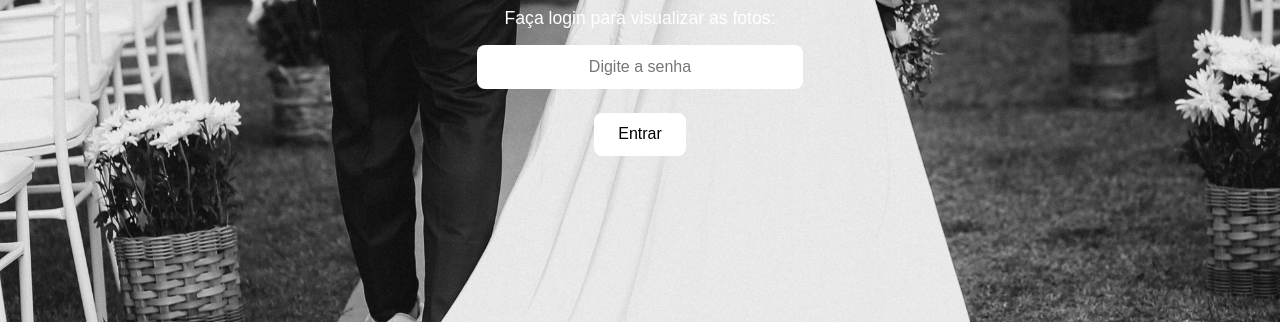
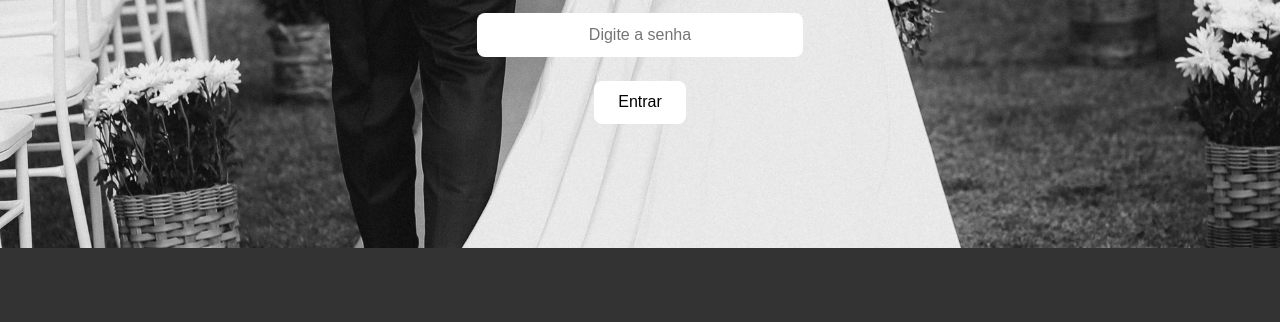
Before and after one commit to GSSamazza/Galeria-de-Fotos, a plain HTML site: page index.html in a window 1280 px wide. Shown: the part 542-864 px from the top of the page. After the commit the page ends 800 px from the top, so only its background shows below. Drawn offline with Linux system fonts and the light colour scheme.

```diff
--- a/styles.css
+++ b/styles.css
@@ -10,7 +10,7 @@ body {
 body::before {
   content: "";
   position: absolute;
-  top: 0;
+  top: -10px;
   left: 0;
   width: 100%;
   height: 100%;
@@ -26,9 +26,9 @@ header {
   color: white;
   text-align: center;
   padding: 2rem 1rem;
+  box-sizing: border-box;
 }
 
-/* Ajustar tamanhos de fonte e margens para dispositivos menores */
 header h1 {
   margin: 0;
   font-size: 2.5rem;
@@ -46,13 +46,13 @@ header p {
   justify-content: center;
   align-items: center;
   min-height: 100vh;
-  background: url(./fotos/IMG_6470.jpg) no-repeat center center/cover;
+  background: none; /* Remover background duplicado */
   color: white;
   text-align: center;
   padding: 2rem;
+  box-sizing: border-box;
 }
 
-/* Ajustar tamanhos de fonte e margens para dispositivos menores */
 .login-screen h2 {
   font-size: 2rem;
 }
@@ -100,6 +100,7 @@ header p {
   grid-template-columns: repeat(auto-fit, minmax(200px, 1fr));
   gap: 1rem;
   padding: 2rem;
+  box-sizing: border-box;
 }
 
 .gallery img {
```
